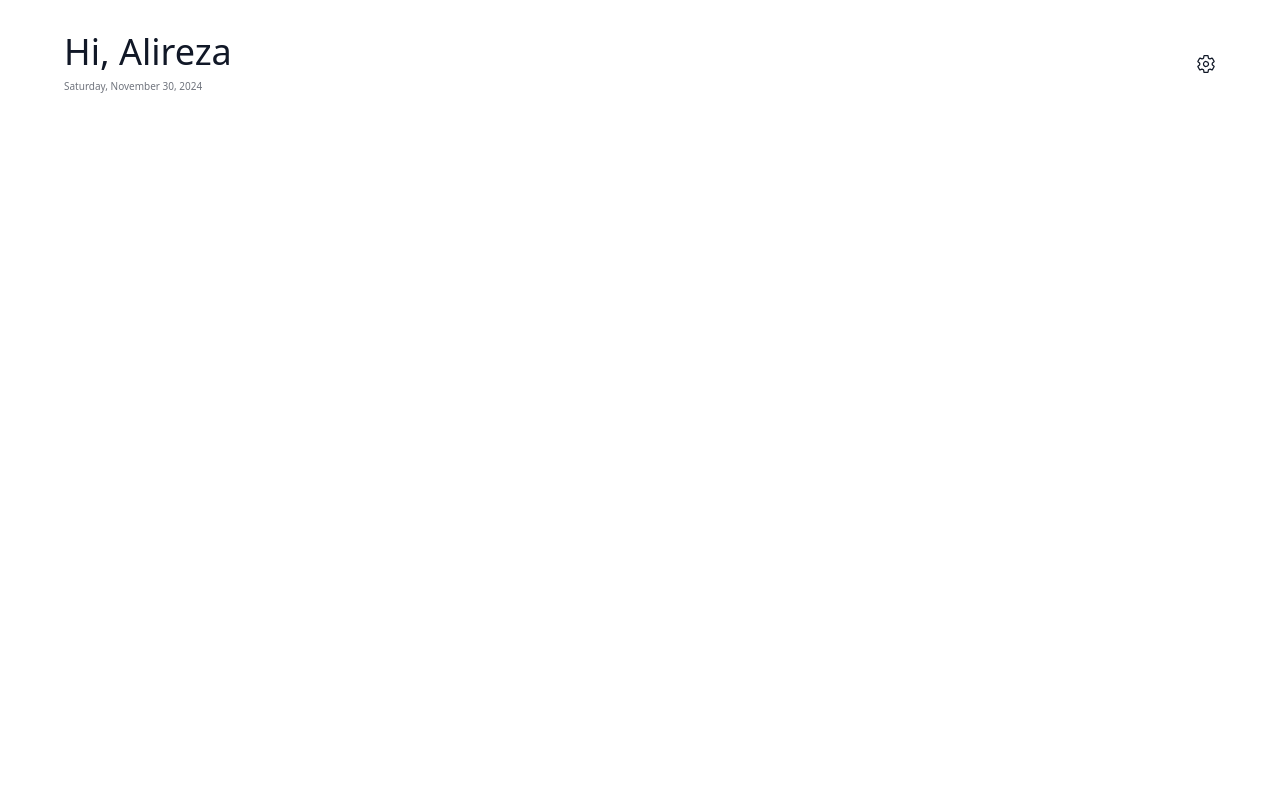
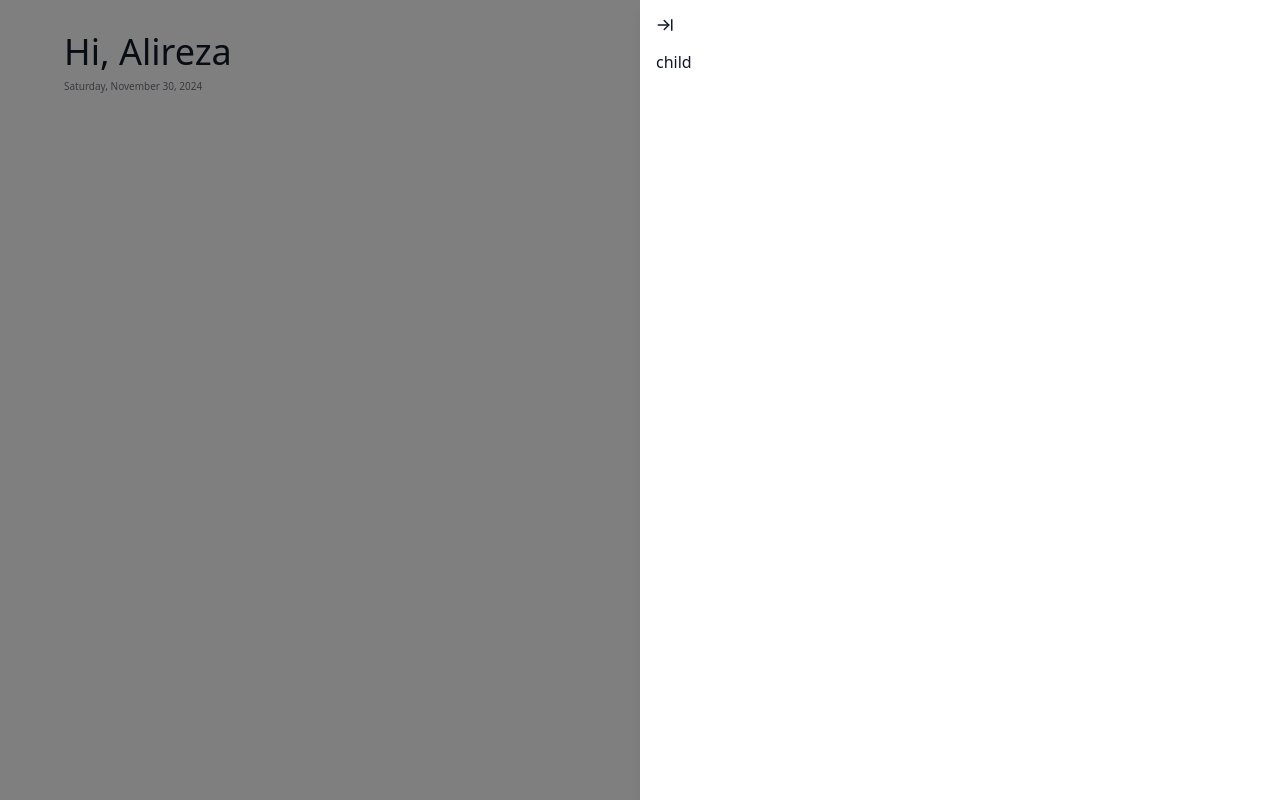
Before and after one commit to alrramezani/foruhel, a Next.js app: page /dash in a window 1280 px wide. Both pictures are taken after a click on the icon 1206 px from the left and 64 px from the top of the page. Built offline with nearby package versions, Linux system fonts and the light colour scheme.

Commit message:
WIP: create drawer component

```diff
--- /dev/null
+++ b/app/dash/components/drawer/index.tsx
@@ -0,0 +1,41 @@
+import React, { ReactNode } from "react";
+import { LuArrowRightToLine } from "react-icons/lu";
+
+type DrawerProps = {
+  isOpen: boolean;
+  toggle?: () => void;
+  children: ReactNode;
+};
+
+const Drawer: React.FC<DrawerProps> = ({ isOpen, toggle, children }) => {
+  return (
+    <>
+      {isOpen && (
+        <div
+          onClick={toggle}
+          className="fixed inset-0 bg-black bg-opacity-50"
+          role="presentation"
+        ></div>
+      )}
+
+      <div
+        className={`fixed top-0 right-0 h-full w-1/2 bg-inherit shadow-lg transform transition-transform duration-300 ${
+          isOpen ? "translate-x-0" : "translate-x-full"
+        }`}
+        data-testid="drawer"
+      >
+        <div className="p-4">
+          <div className="flex mb-4">
+            <LuArrowRightToLine
+              className="text-lg cursor-pointer"
+              onClick={toggle}
+              role="close_button"
+            />
+          </div>
+          {isOpen && children}
+        </div>
+      </div>
+    </>
+  );
+};
+export default Drawer;
--- a/app/dash/page.tsx
+++ b/app/dash/page.tsx
@@ -1,5 +1,7 @@
-"use client"
-import { IoSettingsOutline } from "react-icons/io5";
+"use client";
+import { HiOutlineDocument } from "react-icons/hi";
+import Drawer from "@/app/dash/components/drawer";
+import { useState } from "react";
 const today = () => {
   const now = new Date();
   return new Intl.DateTimeFormat("en-US", {
@@ -9,22 +11,30 @@ const today = () => {
     year: "numeric", // Full year (e.g., 2024)
   }).format(now);
 };
-// Format the date
 
 export default function DashPage() {
-
+  const [drawerStatus, setDrawerStatus] = useState(false);
+  const toggleDrawer = () => {
+    setDrawerStatus(!drawerStatus);
+  };
   return (
-    <div className="container px-4 md:px-16">
+    <>
+      <div className="container mx-auto px-4 md:px-16">
         <header className="pt-4 md:pt-8">
           <div className="flex justify-between items-center">
             <div>
               <h1 className="text-2xl md:text-4xl">Hi, Alireza</h1>
               <span className="text-[10px] opacity-60">{today()}</span>
             </div>
-          <IoSettingsOutline className="text-xl cursor-pointer" />
+            <HiOutlineDocument
+              className="text-2xl cursor-pointer"
+              onClick={toggleDrawer}
+            />
           </div>
         </header>
         <main></main>
       </div>
+      <Drawer isOpen={drawerStatus} toggle={toggleDrawer}>child</Drawer>
+    </>
   );
 }
```
Also changed, not shown: 1 other file (tests, documents, lock files or other folders). Lines whose indentation alone changed are shown as unchanged.
